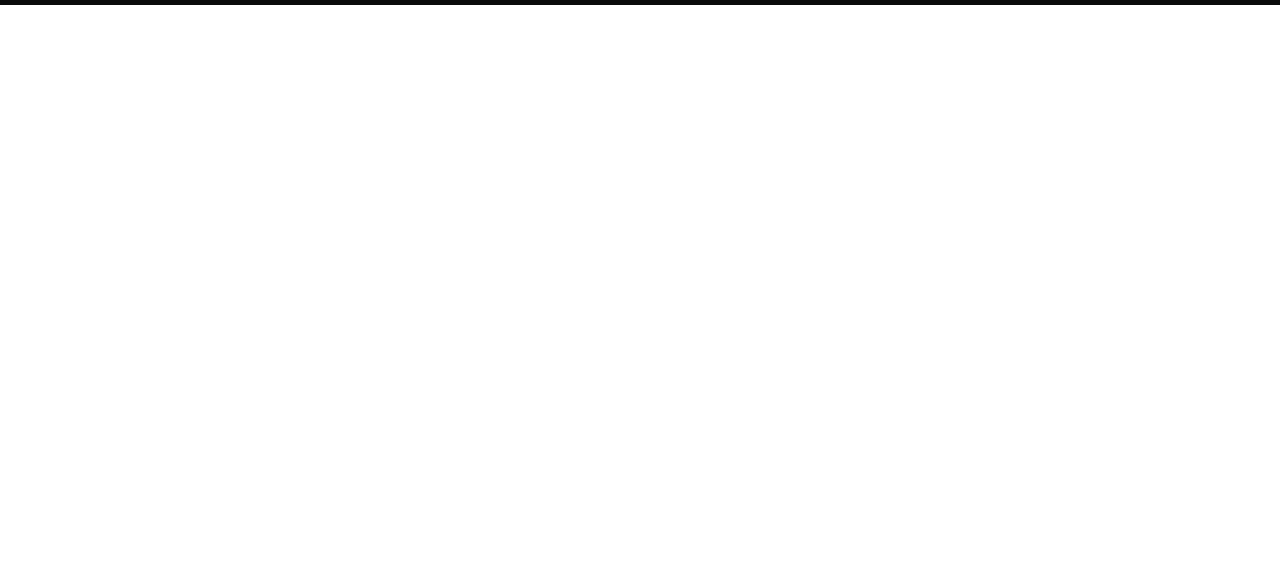
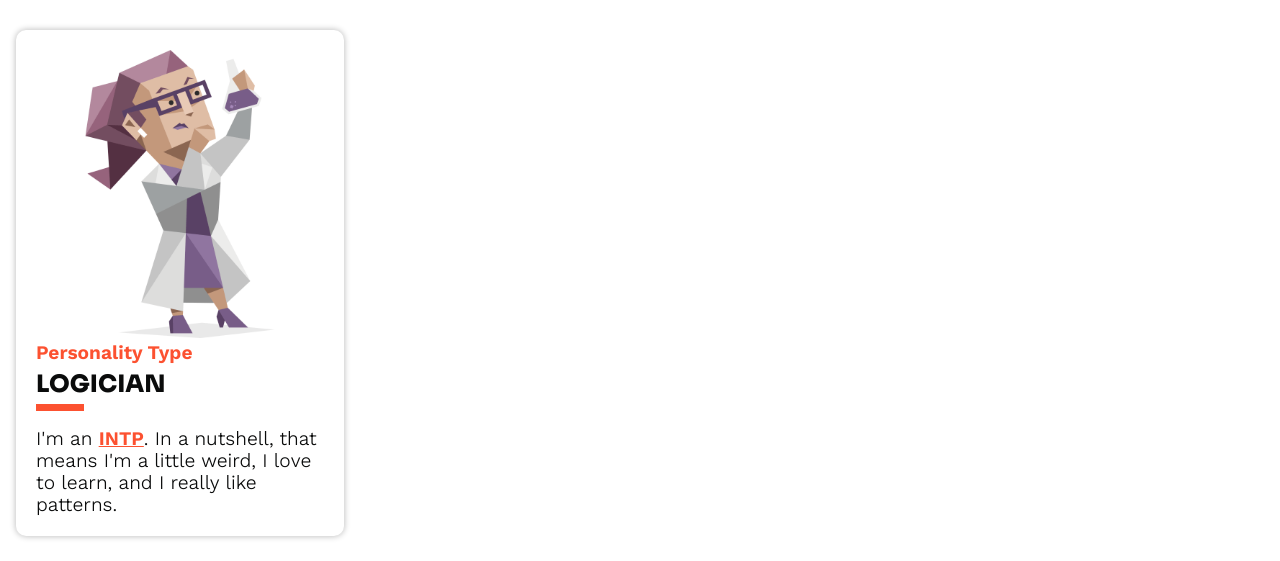
Before and after one commit to jessiejalca/about-me, a plain HTML site: page index.html in a window 1280 px wide. Shown: the part 2239-2800 px from the top of the page. Before the commit the page ends 2244 px from the top, so only its background shows below. Drawn offline with nearby package versions, Linux system fonts and the light colour scheme.

Commit message:
Add 'Bonus Clips' content & card styles

```diff
--- a/index.html
+++ b/index.html
@@ -32,7 +32,7 @@
         <div class="dot left"></div>
         <div class="line left"></div>
         <section class="date">
-          <p class="date">Jan 2020</p>
+          <p class="subhead">Jan 2020</p>
           <h3>A Whole New World</h3>
           <p>
             My first bit of exposure to the tech industry was with OpptIn, a
@@ -44,7 +44,7 @@
         <div class="dot left"></div>
         <div class="line left"></div>
         <section class="date">
-          <p class="date">Mar 2020</p>
+          <p class="subhead">Mar 2020</p>
           <h3>Wielding Mjolnir</h3>
           <p>
             I dove headfirst into
@@ -59,7 +59,7 @@
         <div class="dot left"></div>
         <div class="line left"></div>
         <section class="date">
-          <p class="date">Sep 2021</p>
+          <p class="subhead">Sep 2021</p>
           <h3>Design 101</h3>
           <p>
             I took courses that taught me the craftsmanship and science of
@@ -72,7 +72,7 @@
         <div class="dot left"></div>
         <div class="line left"></div>
         <section class="date">
-          <p class="date">Aug 2022</p>
+          <p class="subhead">Aug 2022</p>
           <h3>Bridging the Gap</h3>
           <p>
             Beginning web design courses at UCF, I focused much more on web
@@ -84,7 +84,7 @@
         <div class="dot left"></div>
         <div class="line left"></div>
         <section class="date">
-          <p class="date">Present</p>
+          <p class="subhead">Present</p>
           <h3>Winter Wonderland</h3>
           <p>
             To take advantage of winter break, I'm learning TypeScript and
@@ -94,15 +94,31 @@
         </section>
       </section>
     </article>
-    <!-- <article id="bonus">
+    <!-- Bonus Info -->
+    <article id="bonus">
       <h2>Bonus Clips</h2>
       <section class="bonus">
-        <h3>INTP</h3>
+        <img
+          src="images/intp-personality.png"
+          alt="INTP avatar from 16 Personalities"
+        />
+        <p class="subhead">Personality Type</p>
+        <h3>Logician</h3>
+        <p>
+          I'm an
+          <a
+            href="https://www.16personalities.com/intp-personality"
+            target="_blank"
+            >INTP</a
+          >. In a nutshell, that means I'm a little weird, I love to learn, and
+          I really like patterns.
+        </p>
       </section>
       <section>
+        <p class="subhead"></p>
         <h3></h3>
       </section>
-    </article> -->
+    </article>
     <!-- Footer -->
     <footer>
       <div class="social-media">
--- a/styles/base/_typography.scss
+++ b/styles/base/_typography.scss
@@ -37,10 +37,12 @@ h2 {
 h3 {
   font-size: 1.2rem;
   text-transform: uppercase;
+  margin: 0.3em 0 0.5em;
 }
 p {
   font-size: 1.2em;
-  &.date {
+  margin: 0;
+  &.subhead {
     font-size: 1.1em;
     font-weight: 600;
     color: $secondary-color;
@@ -60,7 +62,7 @@ footer p {
 }
 @media screen and (max-width: 500px) {
   .social-media-icons {
-    margin: 0.2em;
+    margin: 0.6em 0.2em 1em;
   }
 }
 
@@ -75,4 +77,7 @@ footer p {
   h3 {
     font-size: 1.5rem;
   }
+  p.subhead {
+    font-size: 1.2rem;
+  }
 }
--- a/styles/layout/_grid.scss
+++ b/styles/layout/_grid.scss
@@ -3,6 +3,10 @@
 article {
   padding: 4em 1em;
   margin: 0 auto;
+}
+
+img {
+  max-width: 100%;
 }
 
 // Summary
@@ -28,12 +32,6 @@ article {
     padding: 20px;
     margin-top: -3em; // line up points with associated blocks
     margin-bottom: 3em; // create breathing room between blocks
-    h3 {
-      margin: 0.3em 0 0.5em;
-    }
-    p {
-      margin: 0;
-    }
   }
 
   // Visual Graph
@@ -61,3 +59,35 @@ article {
     }
   }
 }
+
+// Bonus Info
+#bonus {
+  padding-top: 0;
+
+  // Content Boxes
+  section.bonus {
+    padding: 20px;
+    border-radius: 10px;
+    box-shadow: 0 0 6px fade-out($primary-color, 0.7);
+    max-width: 18em;
+    // image
+    img {
+      margin: 0 auto;
+    }
+    // header
+    h3 {
+      position: relative;
+      margin-bottom: 1.2em;
+    }
+    // underline
+    h3::after {
+      content: "";
+      position: absolute;
+      left: 0;
+      height: 7px;
+      bottom: -12px;
+      width: 48px;
+      background-color: $secondary-color;
+    }
+  }
+}
```
Also changed, not shown: images/flags-globe.png (added), images/intp-personality.png (added), styles/main.css, 1 other file.
